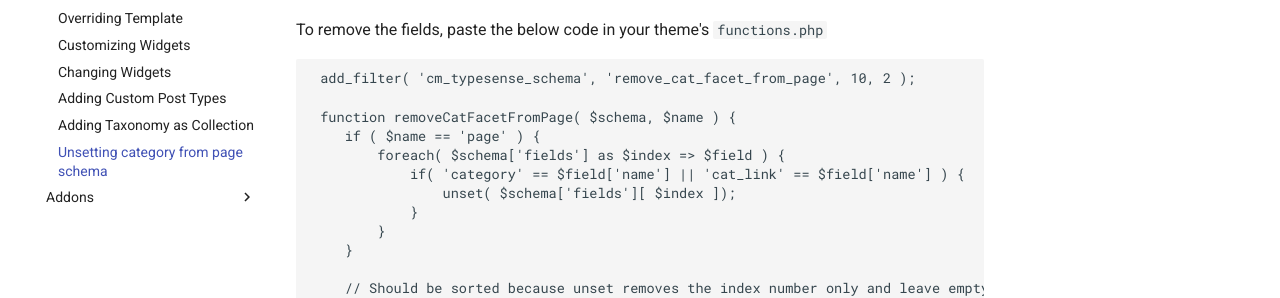
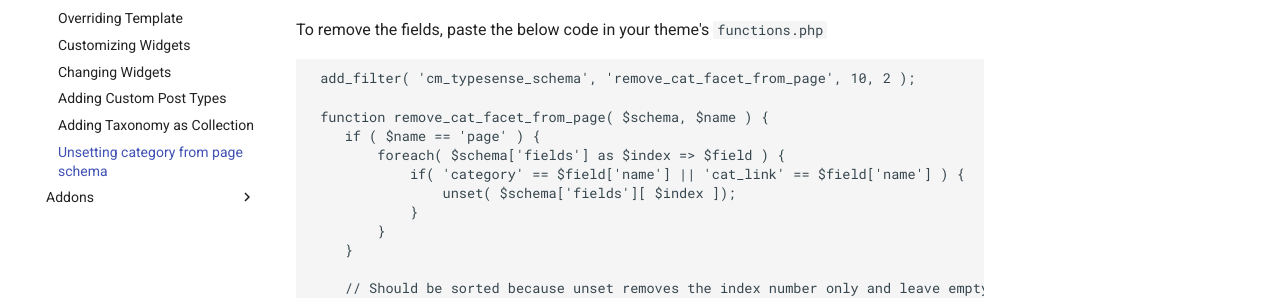
Before and after one commit to codemanas/cm-typesense-docs, an MkDocs documentation site: the page built from docs/unset-cat-from-page.md, in a window 1280 px wide. Shown: the part 255-553 px from the top of the page. Built offline with MkDocs 1.6.1 and Material for MkDocs 9.7.7, drawn with Linux system fonts in a browser that asks for light colours; comment, search, counter and statistics services are not loaded; some of the changed text lies outside the part shown.

````diff
--- a/docs/unset-cat-from-page.md
+++ b/docs/unset-cat-from-page.md
@@ -7,7 +7,7 @@
 ```
  add_filter( 'cm_typesense_schema', 'remove_cat_facet_from_page', 10, 2 );
 
- function removeCatFacetFromPage( $schema, $name ) {
+ function remove_cat_facet_from_page( $schema, $name ) {
     if ( $name == 'page' ) {
         foreach( $schema['fields'] as $index => $field ) {
             if( 'category' == $field['name'] || 'cat_link' == $field['name'] ) {
````
